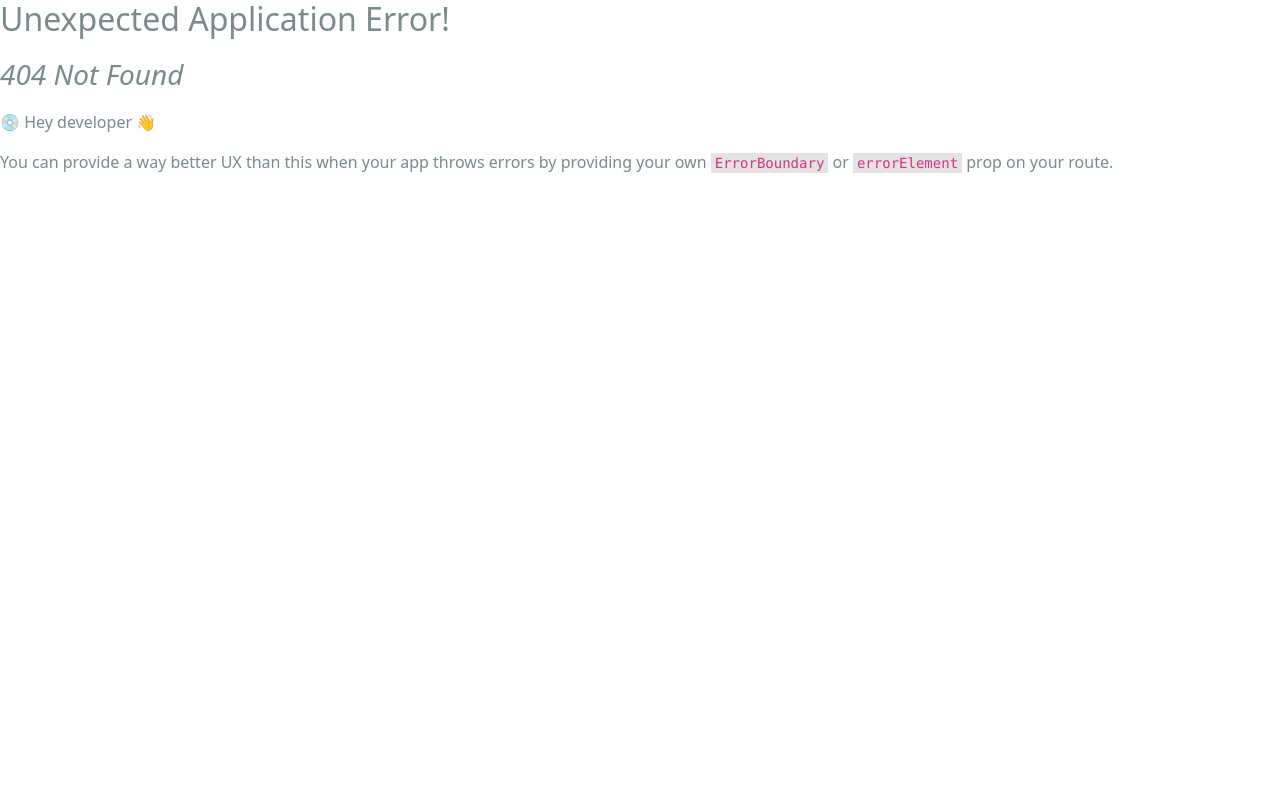
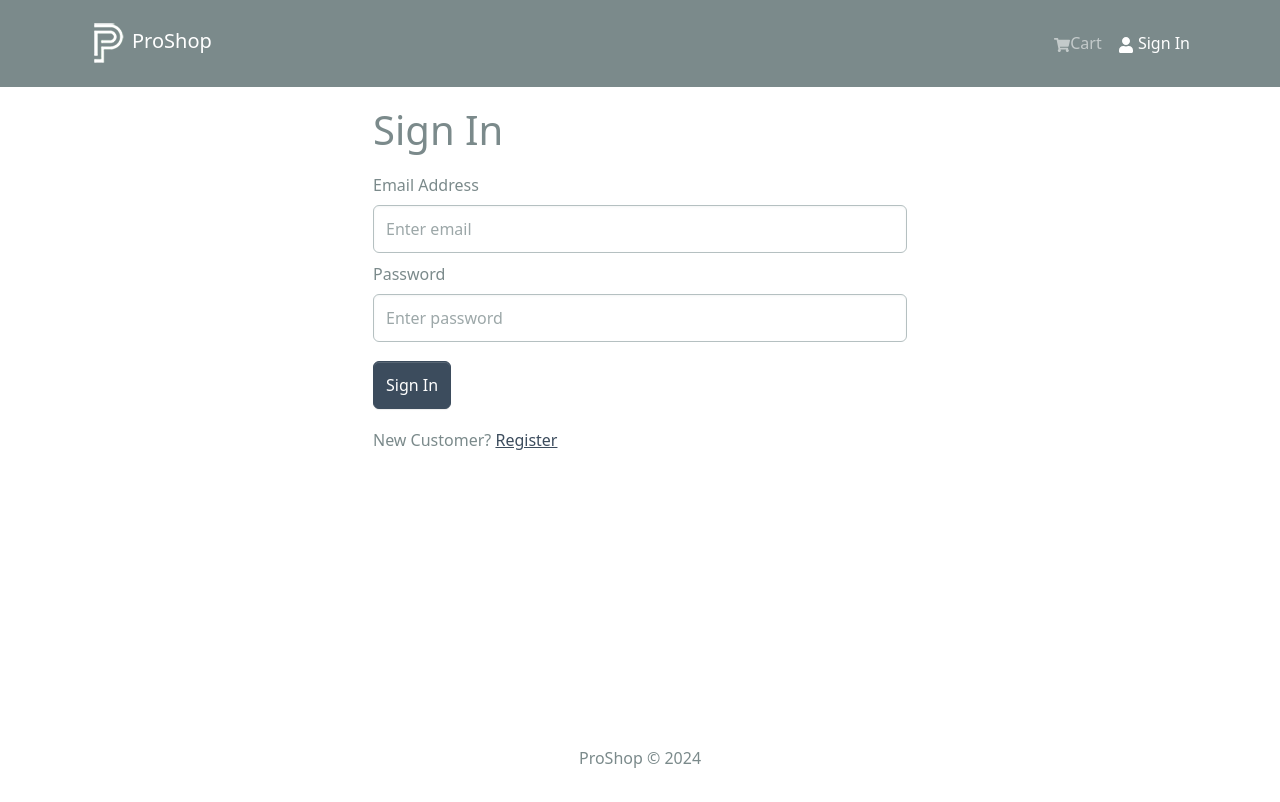
Before and after one commit to Shksantosh/ProShop, a React (Create React App) app in the folder frontend/: page /login in a window 1280 px wide. Before the commit this address had no page. Shown: the top 802 px of the page. Built offline with nearby package versions, Linux system fonts and the light colour scheme.

Commit message:
Login Screen

```diff
--- /dev/null
+++ b/frontend/src/components/FormContainer.jsx
@@ -0,0 +1,15 @@
+import { Container, Row, Col } from 'react-bootstrap';
+
+const FormContainer = ({ children }) => {
+    return (
+        <Container>
+            <Row className='justify-content-md-center'>
+                <Col xs={12} md={6}>
+                    {children}
+                </Col>
+            </Row>
+        </Container>
+    );
+};
+
+export default FormContainer;
--- a/frontend/src/constants.js
+++ b/frontend/src/constants.js
@@ -1,3 +1,4 @@
 export const BASE_URL =
     process.env.NODE_ENV === 'develeopment' ? 'http://localhost:5000' : '/';
 export const PRODUCTS_URL = '/api/products';
+export const USERS_URL = '/api/users';
--- a/frontend/src/index.js
+++ b/frontend/src/index.js
@@ -16,6 +16,7 @@ import ProductScreen from './screens/ProductScreen';
 import CartScreen from './screens/CartScreen';
 import store from './store';
 import { Provider } from 'react-redux';
+import LoginScreen from './screens/LoginScreen';
 
 const router = createBrowserRouter(
   createRoutesFromElements(
@@ -23,6 +24,8 @@ const router = createBrowserRouter(
       <Route index={true} path='/' element={<HomeScreen />} />
       <Route path='/product/:id' element={<ProductScreen />} />
       <Route path='/cart' element={<CartScreen />} />
+      <Route path='/login' element={<LoginScreen />} />
+
     </Route>
   )
 )
--- /dev/null
+++ b/frontend/src/screens/LoginScreen.jsx
@@ -0,0 +1,58 @@
+import { useState } from 'react';
+import { Link } from 'react-router-dom';
+import { Form, Button, Row, Col } from 'react-bootstrap';
+import FormContainer from '../components/FormContainer';
+
+const LoginScreen = () => {
+    const [email, setEmail] = useState('');
+    const [password, setPassword] = useState('');
+
+    const submitHandler = (e) => {
+        e.preventDefault()
+        console.log('sumbit');
+    }
+
+    return (
+        <FormContainer>
+            <h1>Sign In</h1>
+
+            <Form onSubmit={submitHandler}>
+                <Form.Group className='my-2' controlId='email'>
+                    <Form.Label>Email Address</Form.Label>
+                    <Form.Control
+                        type='email'
+                        placeholder='Enter email'
+                        value={email}
+                        onChange={(e) => setEmail(e.target.value)}
+                    ></Form.Control>
+                </Form.Group>
+
+                <Form.Group className='my-2' controlId='password'>
+                    <Form.Label>Password</Form.Label>
+                    <Form.Control
+                        type='password'
+                        placeholder='Enter password'
+                        value={password}
+                        onChange={(e) => setPassword(e.target.value)}
+                    ></Form.Control>
+                </Form.Group>
+
+                <Button type='submit' variant='primary' className='mt-2'>
+                    Sign In
+                </Button>
+
+            </Form>
+
+            <Row className='py-3'>
+                <Col>
+                    New Customer?{' '}
+                    <Link to='/register'>
+                        Register
+                    </Link>
+                </Col>
+            </Row>
+        </FormContainer>
+    )
+}
+
+export default LoginScreen
--- /dev/null
+++ b/frontend/src/slices/authSlice.js
@@ -0,0 +1,26 @@
+import { createSlice } from '@reduxjs/toolkit';
+
+const initialState = {
+    userInfo: localStorage.getItem('userInfo')
+        ? JSON.parse(localStorage.getItem('userInfo'))
+        : null,
+};
+
+const authSlice = createSlice({
+    name: 'auth',
+    initialState,
+    reducers: {
+        setCredentials: (state, action) => {
+            state.userInfo = action.payload;
+            localStorage.setItem('userInfo', JSON.stringify(action.payload));
+        },
+        logout: (state, action) => {
+            state.userInfo = null;
+            localStorage.removeItem('userInfo');
+        },
+    },
+});
+
+export const { setCredentials, logout } = authSlice.actions;
+
+export default authSlice.reducer;
--- a/frontend/src/store.js
+++ b/frontend/src/store.js
@@ -1,11 +1,13 @@
 import { configureStore } from '@reduxjs/toolkit';
 import { apiSlice } from './slices/apiSlice';
 import cartSliceReducer from './slices/cartSlice';
+import authReducer from './slices/authSlice';
 
 const store = configureStore({
     reducer: {
         [apiSlice.reducerPath]: apiSlice.reducer,
         cart: cartSliceReducer,
+        auth: authReducer,
     },
     middleware: (getDefaultMiddleware) =>
         getDefaultMiddleware().concat(apiSlice.middleware),
```
Also changed, not shown: frontend/src/slices/userApiSlice.js (added, +16 -0 lines).
